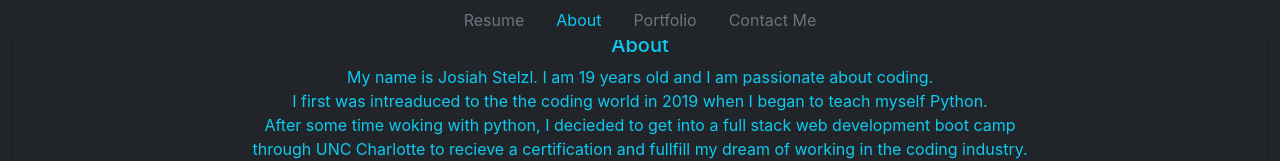
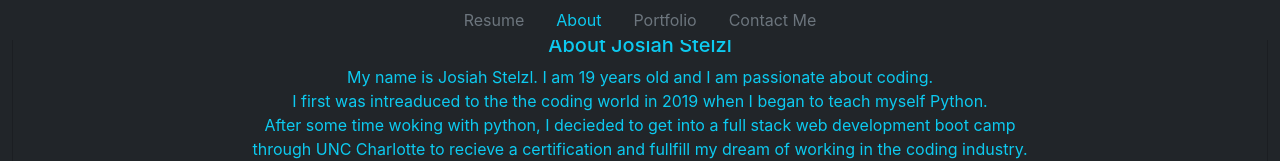
Before and after one commit to Jstelzl/josiahStelzl-react-portfolio, a React (Create React App) app: page / in a window 1280 px wide. Shown: the top 161 px of the page. Built offline with nearby package versions, Linux system fonts and the light colour scheme.

Commit message:
edited about section

```diff
--- a/src/components/About/index.js
+++ b/src/components/About/index.js
@@ -7,7 +7,7 @@ export default class index extends Component {
             <div className="container-fluid bg-dark vh-height">
                 <div className="card mw-75 bg-dark mx-auto d-block">
                     <div className="card-body text-info">
-                        <h5 className="card-title text-center">About</h5>
+                        <h5 className="card-title text-center">About Josiah Stelzl</h5>
                         <p className="card-text text-center">
                         My name is Josiah Stelzl. I am 19 years old and I am passionate about coding. <br/>
                         I first was intreaduced to the the coding world in 2019 when I began to teach myself Python. <br/>
```
